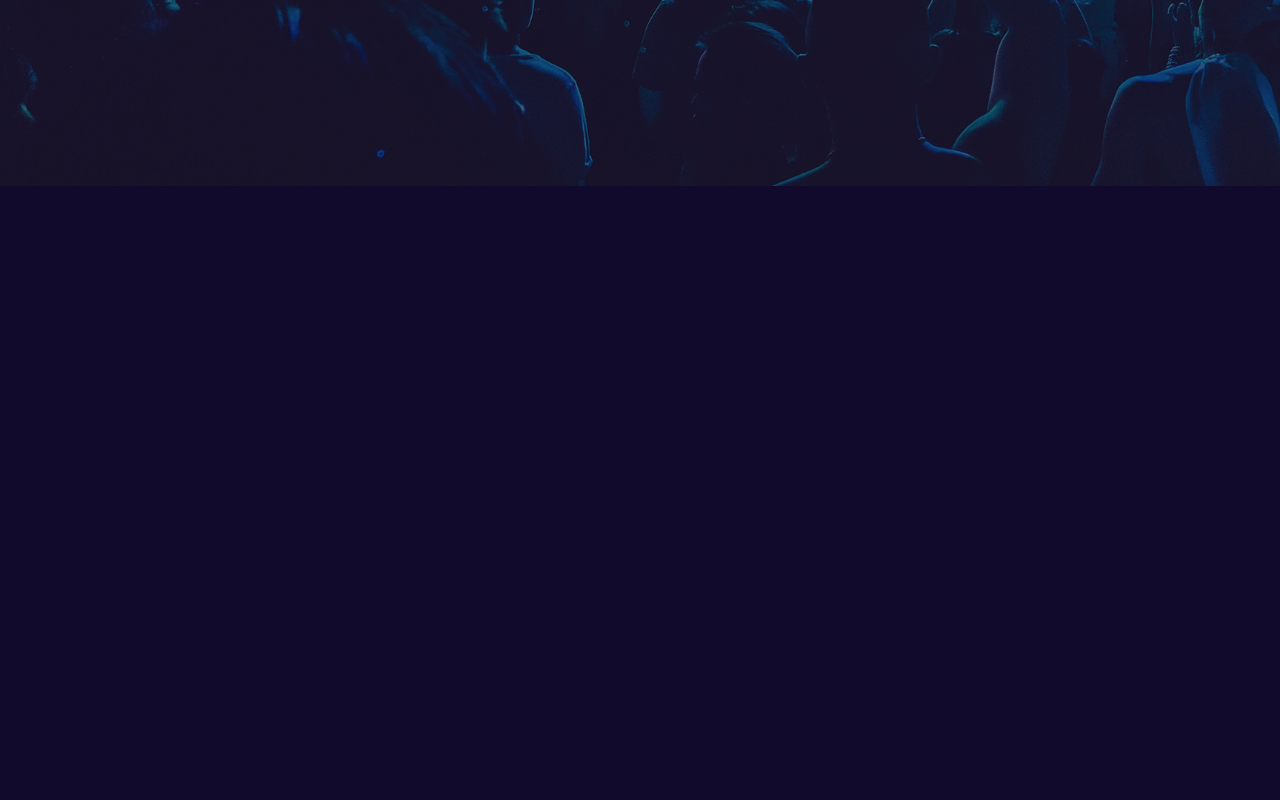
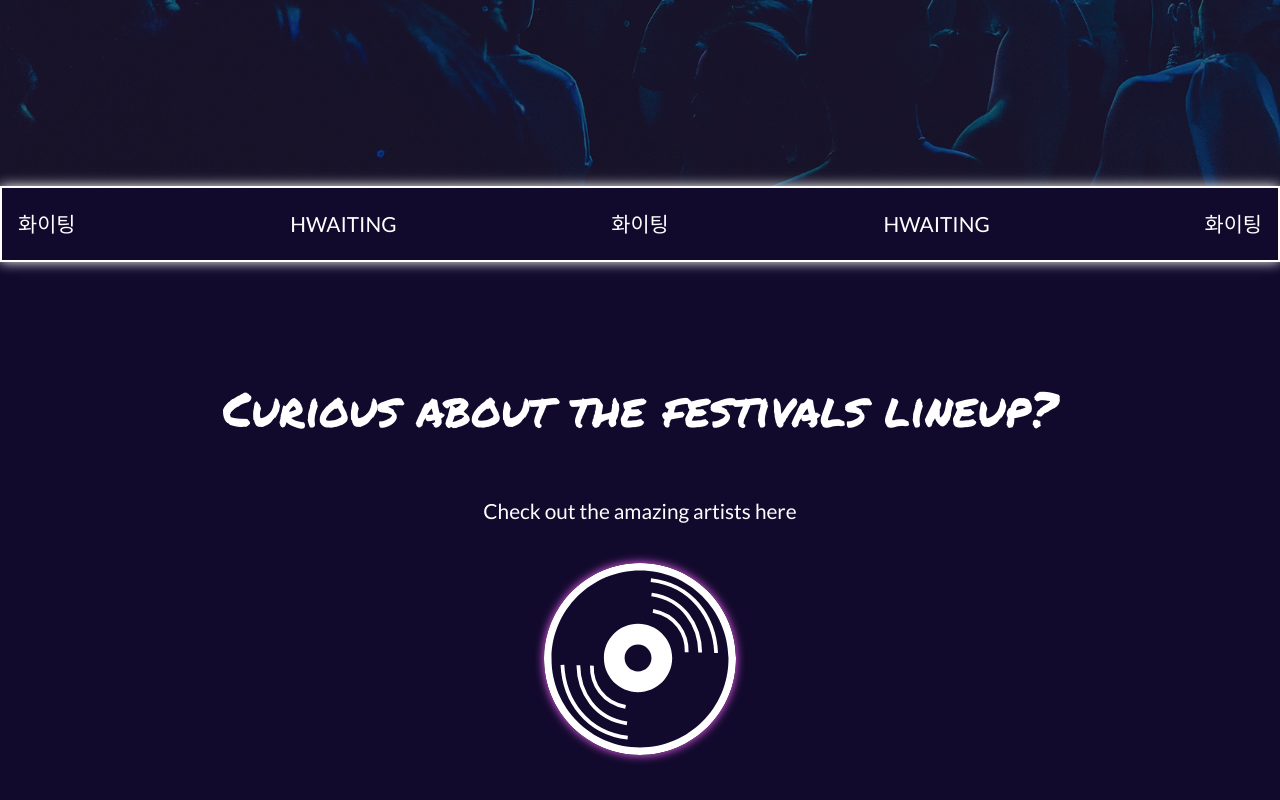
Before and after one commit to caro112f/hwaiting-booking, a React (Create React App) app: page / in a window 1280 px wide. Shown: the part 614-1414 px from the top of the page. Before the commit the page ends 800 px from the top, so only its background shows below. Built offline with nearby package versions, Linux system fonts and the light colour scheme.

Commit message:
forside fix

```diff
--- a/src/routes/Home.jsx
+++ b/src/routes/Home.jsx
@@ -1,9 +1,10 @@
 import { Link } from "react-router-dom";
 import backgroundimage from "../images/background-filter.webp";
+import vinylImg from "../images/vinyl.svg";
 
 export default function Home(props) {
   return (
-    <section id="home">
+    <main id="home">
       <section
         id="background"
         style={{ backgroundImage: `url(${backgroundimage})` }}
@@ -18,6 +19,21 @@ export default function Home(props) {
           </button>
         </Link>
       </section>
-    </section>
+      <section id="home-divider">
+        <p>화이팅</p> <p>HWAITING</p> <p>화이팅</p> <p>HWAITING</p>{" "}
+        <p>화이팅</p>
+      </section>
+      <section id="home-program-section">
+        <h2>Curious about the festivals lineup?</h2>
+        <p id="home-program-text">Check out the amazing artists here</p>
+        <Link
+          id="home-program-link"
+          to={{ pathname: "https://www.youtube.com/" }}
+          target="_blank"
+        >
+          <img id="home-program-img" src={vinylImg} alt="Vinyl"></img>
+        </Link>
+      </section>
+    </main>
   );
 }
--- a/src/sass/layout/_home.scss
+++ b/src/sass/layout/_home.scss
@@ -53,3 +53,41 @@
     transform: scale(1.05);
   }
 }
+
+#home-divider {
+  border: 2px solid white;
+  padding: 1rem;
+  display: flex;
+  justify-content: space-between;
+  box-shadow: 0px 0px 12px white;
+}
+#home-program-section {
+  margin-block: 1rem 8rem;
+  display: grid;
+}
+
+#home-program-text {
+  text-align: center;
+}
+
+#home-program-link {
+  border-radius: 100%;
+  display: inline-block;
+  width: 12rem;
+  margin-inline: auto;
+}
+
+#home-program-img {
+  margin-top: 2rem;
+  max-width: 12rem;
+  margin-inline: auto;
+  border-radius: 100%;
+  box-shadow: 0px 0px 10px vars.$lightneonpink;
+  transition: transform 0.7s ease-in-out;
+  -webkit-transition: 0.7s ease-in-out;
+
+  &:hover {
+    box-shadow: 0px 0px 22px vars.$lightneonpink;
+    transform: rotate(360deg);
+  }
+}
```
Also changed, not shown: src/images/vinyl.svg (added).
